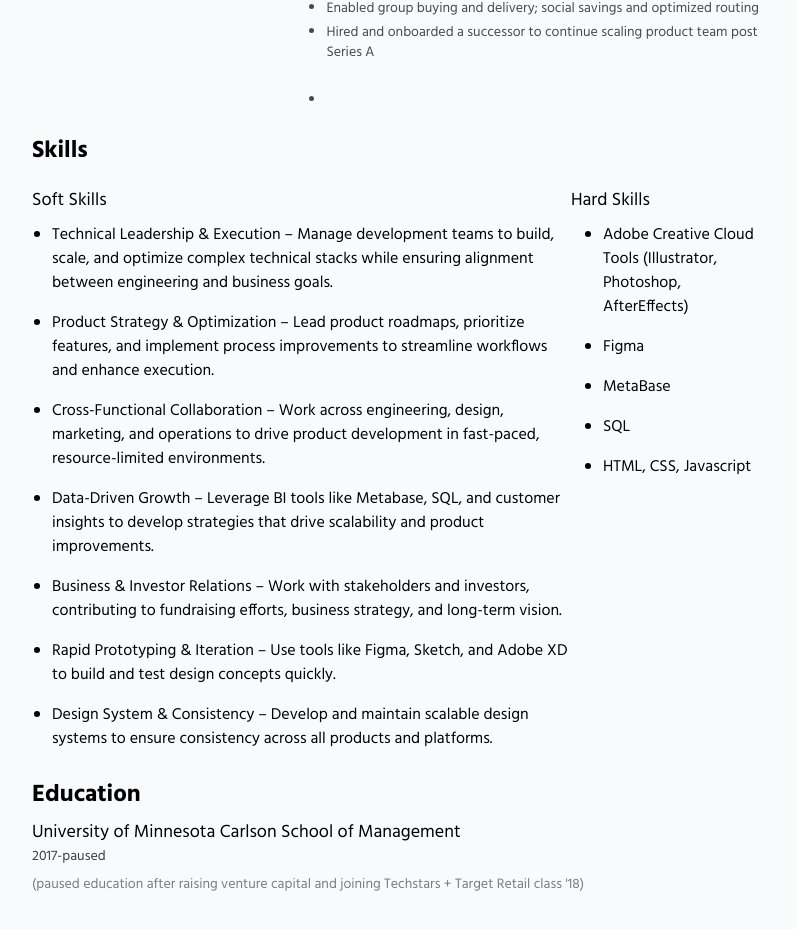
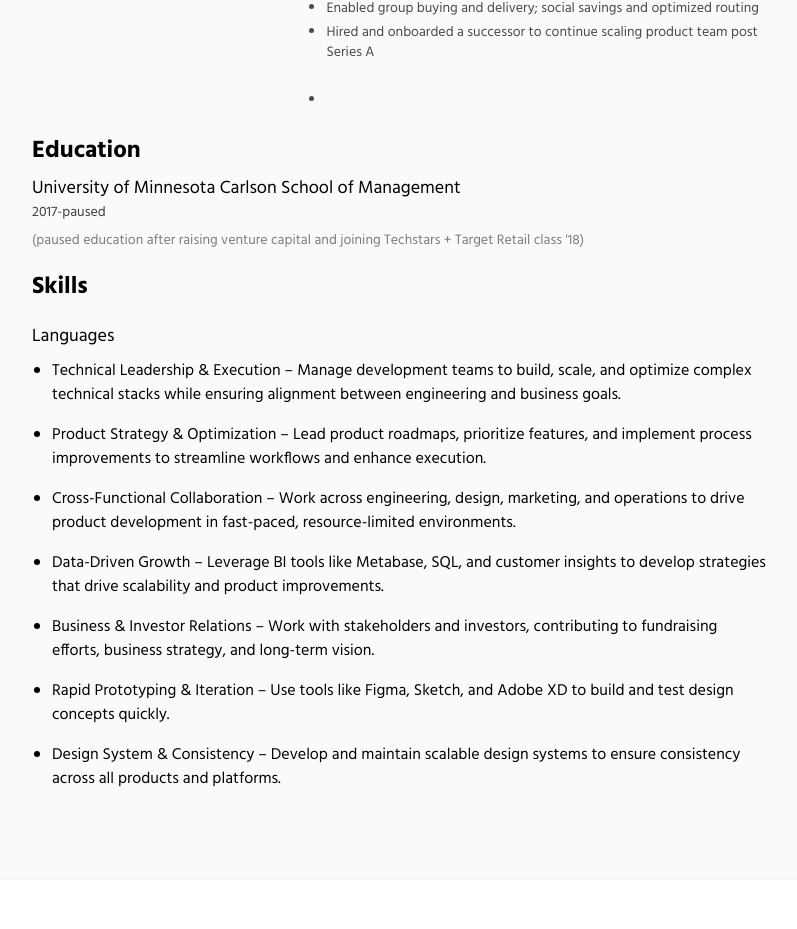
Before and after one commit to samldahl/PortofolioSite, a Next.js app: page /resume in a window 1280 px wide. Shown: the part 793-1722 px from the top of the page, without its empty margins (240-1037 px from the left). Built offline with nearby package versions, Linux system fonts and the light colour scheme.

Commit message:
Revert "modify the resume page and homepage"

```diff
--- a/pages/index.js
+++ b/pages/index.js
@@ -94,7 +94,7 @@ export default function Home() {
           <Socials className="mt-2 laptop:mt-5" />
         </div>
         <div className="mt-10 laptop:mt-30 p-2 laptop:p-0" ref={workRef}>
-          <h1 className="text-2xl text-bold">Real Business Problems and Experience</h1>
+          <h1 className="text-2xl text-bold">What I'm an expert at</h1>
 
           <div className="mt-5 laptop:mt-10 grid grid-cols-1 tablet:grid-cols-2 gap-4 laptop:grid-cols-3">
             {data.projects.map((project) => (
--- a/pages/resume.js
+++ b/pages/resume.js
@@ -69,11 +69,23 @@ const Resume = () => {
                 )}
               </div>
               <div className="mt-5">
+                <h1 className="text-2xl font-bold">Education</h1>
+                <div className="mt-2">
+                  <h2 className="text-lg">{resume.education.universityName}</h2>
+                  <h3 className="text-sm opacity-75">
+                    {resume.education.universityDate}
+                  </h3>
+                  <p className="text-sm mt-2 opacity-50">
+                    {resume.education.universityPara}
+                  </p>
+                </div>
+              </div>
+              <div className="mt-5">
                 <h1 className="text-2xl font-bold">Skills</h1>
                 <div className="flex mob:flex-col desktop:flex-row justify-between">
                   {resume.languages && (
                     <div className="mt-2 mob:mt-5">
-                      <h2 className="text-lg">Soft Skills</h2>
+                      <h2 className="text-lg">Languages</h2>
                       <ul className="list-disc">
                         {resume.languages.map((language, index) => (
                           <li key={index} className="ml-5 py-2">
@@ -86,10 +98,10 @@ const Resume = () => {
 
                   {resume.frameworks && (
                     <div className="mt-2 mob:mt-5">
-                      <h2 className="text-lg">Hard Skills</h2>
+                      {/*<h2 className="text-lg">Frameworks</h2>*/}
                       <ul className="list-disc">
                         {resume.frameworks.map((framework, index) => (
-                          <li key={index} className="ml-8 py-2">
+                          <li key={index} className="ml-5 py-2">
                             {framework}
                           </li>
                         ))}
@@ -110,18 +122,6 @@ const Resume = () => {
                     </div>
                   )}
                 </div>
-                <div className="mt-5">
-                <h1 className="text-2xl font-bold">Education</h1>
-                <div className="mt-2">
-                  <h2 className="text-lg">{resume.education.universityName}</h2>
-                  <h3 className="text-sm opacity-75">
-                    {resume.education.universityDate}
-                  </h3>
-                  <p className="text-sm mt-2 opacity-50">
-                    {resume.education.universityPara}
-                  </p>
-                </div>
-              </div>
               </div>
             </div>
           </div>
```
Also changed, not shown: data/portfolio.json (+1 -1 lines).
